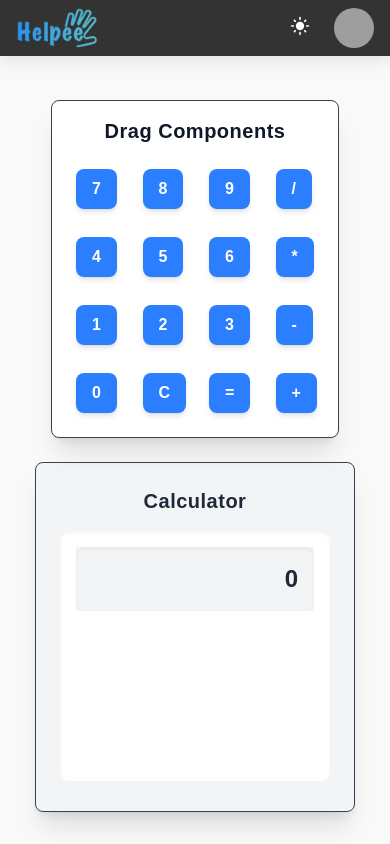
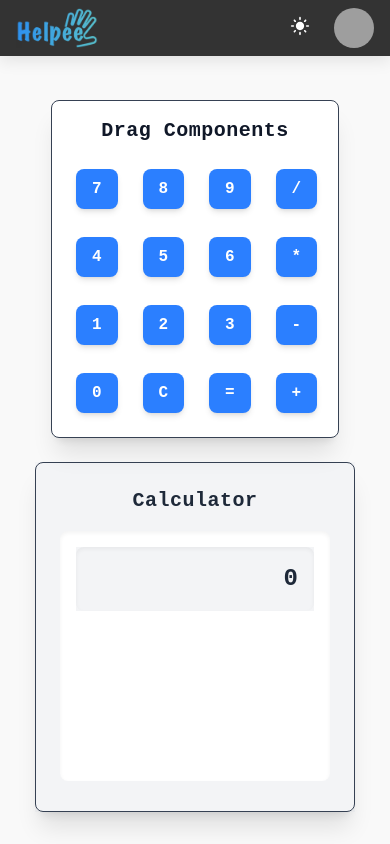
Before and after one commit to NitinSirsath/calculator-builder, a React (Vite) app: page / in a window 390 px wide. Built offline with nearby package versions, Linux system fonts and the light colour scheme; sample sign-in values are in the browser's storage; grey boxes are pictures that could not be loaded.

Commit message:
update mobile view compatiblity

```diff
--- a/package.json
+++ b/package.json
@@ -20,6 +20,7 @@
     "react": "^18.3.1",
     "react-dnd": "^16.0.1",
     "react-dnd-html5-backend": "^16.0.1",
+    "react-dnd-touch-backend": "^16.0.1",
     "react-dom": "^18.3.1",
     "react-router-dom": "^7.1.3",
     "zustand": "^5.0.3"
--- a/src/index.css
+++ b/src/index.css
@@ -12,7 +12,7 @@
   }
 
   html {
-    font-family: sans-serif;
+    font-family: 'IBM Plex Mono', monospace;
     /* color: #333; */
   }
 }
--- a/src/routes/HomePage/Index.tsx
+++ b/src/routes/HomePage/Index.tsx
@@ -1,11 +1,19 @@
 import { DndProvider } from "react-dnd";
 import { HTML5Backend } from "react-dnd-html5-backend";
+import { TouchBackend } from "react-dnd-touch-backend";
 import Calculator from "./components/Calculator";
 import Sidebar from "./components/Sidebar";
+import { useEffect, useState } from "react";
 
 const HomePage = () => {
+  const [isTouchDevice, setIsTouchDevice] = useState(false);
+
+  useEffect(() => {
+    setIsTouchDevice("ontouchstart" in window || navigator.maxTouchPoints > 0);
+  }, []);
+
   return (
-    <DndProvider backend={HTML5Backend}>
+    <DndProvider backend={isTouchDevice ? TouchBackend : HTML5Backend}>
       <div className="flex flex-col md:flex-row gap-6 p-6 items-center justify-center">
         <Sidebar />
         <Calculator />
```
Also changed, not shown: 1 other file (tests, documents, lock files or other folders).
